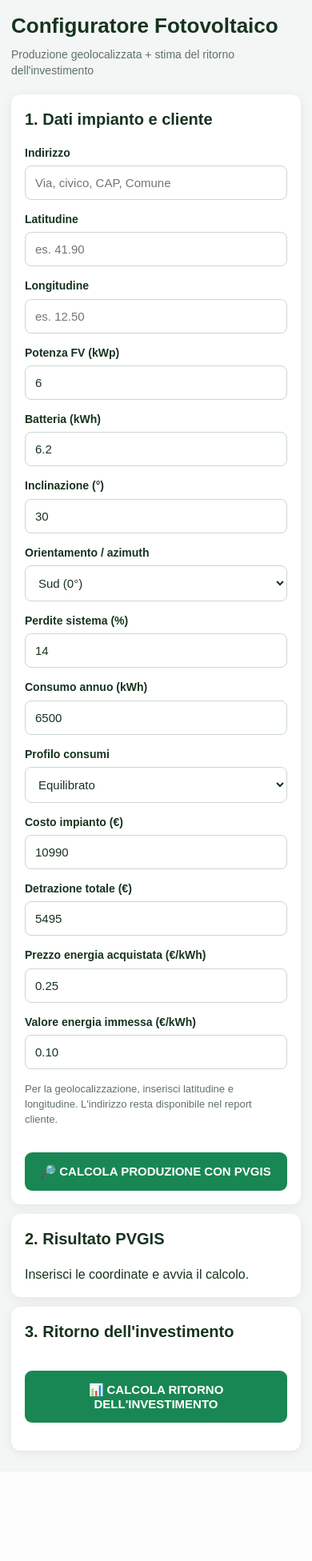
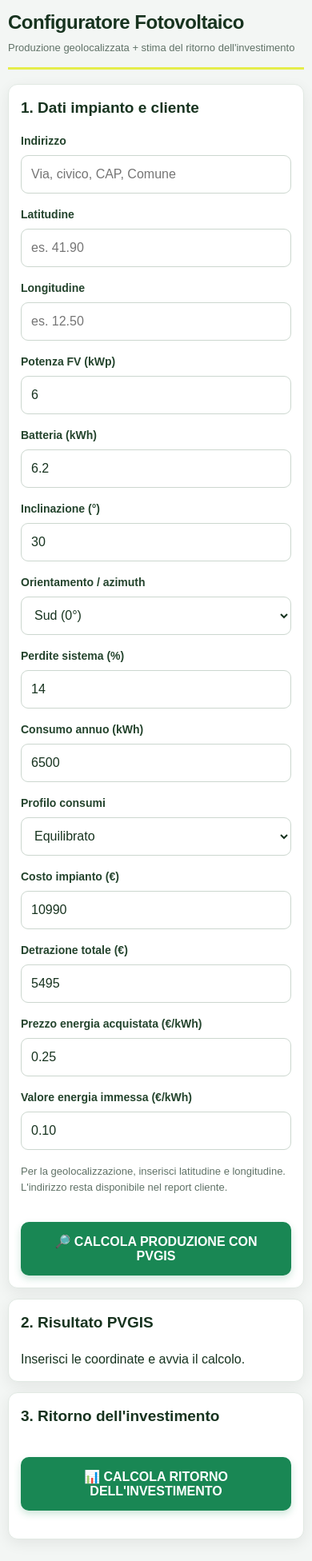
Before and after one commit to simoneenergiagiusta-pixel/configuratore-fotovoltaico, a Python web app: template templates/index.html in a window 390 px wide. Shown: the whole page at 80% size. Before the commit the page ends 1822 px from the top, so only its background shows below. Run offline with Jinja, Linux system fonts and the light colour scheme; the template is opened without the code that fills it, so the values that code supplies are empty.

Commit message:
Update style.css

```diff
--- a/static/style.css
+++ b/static/style.css
@@ -1,311 +1,460 @@
-*{
-  box-sizing:border-box;
+* {
+    box-sizing: border-box;
 }
 
-body{
-  font-family:Arial,sans-serif;
-  background:#f3f6f4;
-  margin:0;
-  color:#17331f;
-  line-height:1.45;
+body {
+    font-family: Arial, sans-serif;
+    background: #f3f6f4;
+    margin: 0;
+    color: #17331f;
+    line-height: 1.5;
 }
 
-.wrap{
-  max-width:1100px;
-  margin:auto;
-  padding:24px;
+.wrap {
+    max-width: 1100px;
+    margin: auto;
+    padding: 28px 24px;
 }
 
-header{
-  margin-bottom:20px;
+/* =========================
+   HEADER
+========================= */
+
+header {
+    margin-bottom: 24px;
+    padding-bottom: 18px;
+    border-bottom: 3px solid #e5ed4a;
 }
 
-header h1{
-  margin:0;
-  font-size:32px;
-  font-weight:900;
+header h1 {
+    margin: 0;
+    font-size: 34px;
+    font-weight: 900;
+    letter-spacing: -0.5px;
 }
 
-header p{
-  margin:6px 0 0;
-  color:#607267;
-  font-size:15px;
+header p {
+    margin: 7px 0 0;
+    color: #607267;
+    font-size: 15px;
 }
 
-h2{
-  margin-top:0;
-  font-size:22px;
+/* =========================
+   TITOLI
+========================= */
+
+h2 {
+    margin-top: 0;
+    font-size: 23px;
+    font-weight: 800;
 }
 
-h3{
-  margin-top:0;
-  font-size:20px;
+h3 {
+    margin-top: 0;
+    font-size: 20px;
+    font-weight: 800;
 }
 
-.card{
-  background:#fff;
-  border-radius:14px;
-  padding:22px;
-  margin:16px 0;
-  box-shadow:0 3px 14px #0001;
+/* =========================
+   CARD
+========================= */
+
+.card {
+    background: #ffffff;
+    border-radius: 16px;
+    padding: 24px;
+    margin: 18px 0;
+    box-shadow: 0 5px 18px rgba(0, 0, 0, 0.07);
+    border: 1px solid #e1e9e3;
 }
 
-.grid{
-  display:grid;
-  grid-template-columns:repeat(3,1fr);
-  gap:14px;
+/* =========================
+   FORM
+========================= */
+
+.grid {
+    display: grid;
+    grid-template-columns: repeat(3, 1fr);
+    gap: 16px;
 }
 
-label{
-  font-weight:700;
-  font-size:14px;
+label {
+    display: block;
+    font-weight: 700;
+    font-size: 14px;
+    color: #24442d;
 }
 
 input,
-select{
-  display:block;
-  width:100%;
-  box-sizing:border-box;
-  margin-top:6px;
-  padding:12px;
-  border:1px solid #ccd7cf;
-  border-radius:8px;
-  font-size:15px;
-  background:#fff;
-  color:#17331f;
+select {
+    display: block;
+    width: 100%;
+    margin-top: 7px;
+    padding: 13px 12px;
+    border: 1px solid #ccd7cf;
+    border-radius: 9px;
+    font-size: 15px;
+    background: #ffffff;
+    color: #17331f;
+    min-height: 46px;
+    transition: border-color 0.15s, box-shadow 0.15s;
 }
 
 input:focus,
-select:focus{
-  outline:none;
-  border-color:#198754;
-  box-shadow:0 0 0 2px #19875422;
+select:focus {
+    outline: none;
+    border-color: #198754;
+    box-shadow: 0 0 0 3px rgba(25, 135, 84, 0.14);
 }
 
-button{
-  margin-top:18px;
-  padding:14px 20px;
-  border:0;
-  border-radius:9px;
-  background:#198754;
-  color:white;
-  font-weight:800;
-  font-size:15px;
-  cursor:pointer;
-  transition:transform .1s,opacity .1s;
+/* =========================
+   BUTTON
+========================= */
+
+button {
+    width: 100%;
+    margin-top: 20px;
+    padding: 15px 20px;
+    border: 0;
+    border-radius: 10px;
+    background: #198754;
+    color: #ffffff;
+    font-weight: 800;
+    font-size: 16px;
+    cursor: pointer;
+    transition: transform 0.1s, opacity 0.15s, box-shadow 0.15s;
+    box-shadow: 0 4px 10px rgba(25, 135, 84, 0.22);
 }
 
-button:hover{
-  opacity:.92;
+button:hover {
+    opacity: 0.93;
+    box-shadow: 0 5px 14px rgba(25, 135, 84, 0.28);
 }
 
-button:active{
-  transform:scale(.98);
+button:active {
+    transform: scale(0.98);
 }
 
-.result{
-  margin-top:18px;
+/* =========================
+   RISULTATI
+========================= */
+
+.result {
+    margin-top: 20px;
 }
 
-.big{
-  font-size:36px;
-  font-weight:900;
-  margin-bottom:8px;
+.big {
+    font-size: 38px;
+    font-weight: 900;
+    margin-bottom: 8px;
+    color: #198754;
+    letter-spacing: -0.5px;
 }
 
-.months{
-  display:grid;
-  grid-template-columns:repeat(12,1fr);
-  gap:5px;
-  margin-top:15px;
+/* =========================
+   MESI
+========================= */
+
+.months {
+    display: grid;
+    grid-template-columns: repeat(12, 1fr);
+    gap: 6px;
+    margin-top: 16px;
 }
 
-.months span{
-  text-align:center;
-  background:#edf5ef;
-  padding:8px 2px;
-  border-radius:6px;
-  font-size:12px;
+.months span {
+    text-align: center;
+    background: #edf5ef;
+    padding: 9px 3px;
+    border-radius: 7px;
+    font-size: 12px;
+    font-weight: 700;
 }
 
-.kpis{
-  display:grid;
-  grid-template-columns:repeat(3,1fr);
-  gap:12px;
+/* =========================
+   KPI
+========================= */
+
+.kpis {
+    display: grid;
+    grid-template-columns: repeat(3, 1fr);
+    gap: 14px;
 }
 
-.kpis div{
-  background:#edf5ef;
-  border-radius:10px;
-  padding:16px;
-  border:1px solid #dce9df;
+.kpis div {
+    background: #edf5ef;
+    border-radius: 12px;
+    padding: 17px;
+    border: 1px solid #dce9df;
 }
 
-.kpis small{
-  display:block;
-  color:#607267;
-  font-size:12px;
-  font-weight:700;
+.kpis small {
+    display: block;
+    color: #607267;
+    font-size: 12px;
+    font-weight: 700;
 }
 
-.kpis b{
-  display:block;
-  font-size:22px;
-  margin-top:6px;
+.kpis b {
+    display: block;
+    font-size: 23px;
+    margin-top: 7px;
+    color: #17331f;
 }
 
-.projection{
-  margin-top:24px;
-  padding:20px;
-  border-radius:12px;
-  background:#f7faf8;
-  border:1px solid #dce9df;
+/* =========================
+   PROIEZIONE ECONOMICA
+========================= */
+
+.projection {
+    margin-top: 26px;
+    padding: 22px;
+    border-radius: 14px;
+    background: #f7faf8;
+    border: 1px solid #dce9df;
 }
 
-.projection p{
-  color:#607267;
-  font-size:14px;
+.projection h2 {
+    margin-bottom: 6px;
 }
 
-.projection-table{
-  width:100%;
-  border-collapse:collapse;
-  margin-top:16px;
-  background:#fff;
-  border-radius:8px;
-  overflow:hidden;
+.projection p {
+    color: #607267;
+    font-size: 14px;
 }
 
-.projection-table th{
-  background:#edf5ef;
-  padding:12px;
-  text-align:left;
-  font-size:13px;
+/* =========================
+   TABELLA
+========================= */
+
+.projection-table {
+    width: 100%;
+    border-collapse: collapse;
+    margin-top: 17px;
+    background: #ffffff;
+    border-radius: 10px;
+    overflow: hidden;
 }
 
-.projection-table td{
-  padding:12px;
-  border-top:1px solid #e5ebe7;
-  font-size:14px;
+.projection-table th {
+    background: #edf5ef;
+    padding: 13px;
+    text-align: left;
+    font-size: 13px;
+    font-weight: 800;
+    color: #24442d;
 }
 
-.projection-table tr:hover{
-  background:#f7faf8;
+.projection-table td {
+    padding: 13px;
+    border-top: 1px solid #e5ebe7;
+    font-size: 14px;
 }
 
-.summary{
-  display:grid;
-  grid-template-columns:repeat(3,1fr);
-  gap:12px;
-  margin-top:18px;
+.projection-table tr:hover {
+    background: #f7faf8;
 }
 
-.summary div{
-  background:#fff;
-  border:2px solid #dce9df;
-  border-radius:12px;
-  padding:17px;
+/* =========================
+   RIEPILOGO ECONOMICO
+========================= */
+
+.summary {
+    display: grid;
+    grid-template-columns: repeat(3, 1fr);
+    gap: 14px;
+    margin-top: 20px;
 }
 
-.summary span{
-  display:block;
-  color:#607267;
-  font-size:13px;
-  font-weight:700;
+.summary div {
+    background: #ffffff;
+    border: 2px solid #dce9df;
+    border-radius: 13px;
+    padding: 18px;
 }
 
-.summary strong{
-  display:block;
-  margin-top:6px;
-  font-size:23px;
+.summary span {
+    display: block;
+    color: #607267;
+    font-size: 13px;
+    font-weight: 700;
 }
 
-.note{
-  font-size:13px;
-  color:#607267;
-  margin-top:16px;
+.summary strong {
+    display: block;
+    margin-top: 7px;
+    font-size: 24px;
+    color: #198754;
 }
 
-@media(max-width:800px){
-
-  .wrap{
-    padding:14px;
+/* Evidenzia il rientro */
+.summary div:nth-child(2) {
+    border-color: #e5ed4a;
+    background: #fbfdea;
 }
 
-  header h1{
-    font-size:26px;
+/* =========================
+   NOTE
+========================= */
+
+.note {
+    font-size: 13px;
+    color: #607267;
+    margin-top: 17px;
+    line-height: 1.55;
 }
 
-  header p{
-    font-size:14px;
+/* =========================
+   TABLET
+========================= */
+
+@media (max-width: 800px) {
+
+    .wrap {
+        padding: 18px 14px;
     }
 
-  .card{
-    padding:17px;
-    margin:12px 0;
-    border-radius:12px;
+    header {
+        margin-bottom: 18px;
+        padding-bottom: 15px;
     }
 
-  h2{
-    font-size:20px;
+    header h1 {
+        font-size: 27px;
+        line-height: 1.2;
+    }
+
+    header p {
+        font-size: 14px;
+    }
+
+    .card {
+        padding: 18px;
+        margin: 13px 0;
+        border-radius: 13px;
+    }
+
+    h2 {
+        font-size: 21px;
+    }
+
+    h3 {
+        font-size: 18px;
     }
 
     .grid,
     .kpis,
-  .summary{
-    grid-template-columns:1fr;
+    .summary {
+        grid-template-columns: 1fr;
     }
 
-  .months{
-    grid-template-columns:repeat(4,1fr);
-    gap:6px;
+    input,
+    select {
+        min-height: 48px;
+        font-size: 16px;
     }
 
-  .months span{
-    padding:9px 3px;
+    button {
+        min-height: 50px;
+        font-size: 16px;
     }
 
-  .big{
-    font-size:30px;
+    .months {
+        grid-template-columns: repeat(4, 1fr);
+        gap: 7px;
     }
 
-  button{
-    width:100%;
-    padding:15px;
-    font-size:15px;
+    .months span {
+        padding: 10px 3px;
     }
 
-  .projection{
-    padding:15px;
-    overflow-x:auto;
+    .big {
+        font-size: 31px;
     }
 
-  .projection-table{
-    min-width:500px;
+    .projection {
+        padding: 16px;
+        overflow-x: auto;
+    }
+
+    .projection-table {
+        min-width: 500px;
     }
 
     .projection-table th,
-  .projection-table td{
-    padding:10px;
-    font-size:13px;
+    .projection-table td {
+        padding: 11px;
+        font-size: 13px;
     }
 
-  .summary strong{
-    font-size:21px;
+    .summary strong {
+        font-size: 22px;
     }
 }
 
-@media(max-width:420px){
+/* =========================
+   SMARTPHONE
+========================= */
 
-  .months{
-    grid-template-columns:repeat(3,1fr);
+@media (max-width: 420px) {
+
+    .wrap {
+        padding: 14px 10px;
     }
 
-  .kpis b{
-    font-size:20px;
+    header h1 {
+        font-size: 24px;
     }
 
-  .big{
-    font-size:27px;
+    header p {
+        font-size: 13px;
+    }
+
+    .card {
+        padding: 15px;
+        border-radius: 12px;
+    }
+
+    h2 {
+        font-size: 19px;
+    }
+
+    .months {
+        grid-template-columns: repeat(3, 1fr);
+    }
+
+    .months span {
+        font-size: 11px;
+        padding: 9px 2px;
+    }
+
+    .kpis b {
+        font-size: 21px;
+    }
+
+    .big {
+        font-size: 28px;
+    }
+
+    .projection {
+        padding: 13px;
+    }
+
+    .projection-table {
+        min-width: 480px;
+    }
+
+    .projection-table th,
+    .projection-table td {
+        padding: 9px;
+        font-size: 12px;
+    }
+
+    .summary div {
+        padding: 15px;
+    }
+
+    .summary strong {
+        font-size: 21px;
     }
 }
```
Lines whose indentation alone changed are shown as unchanged.
